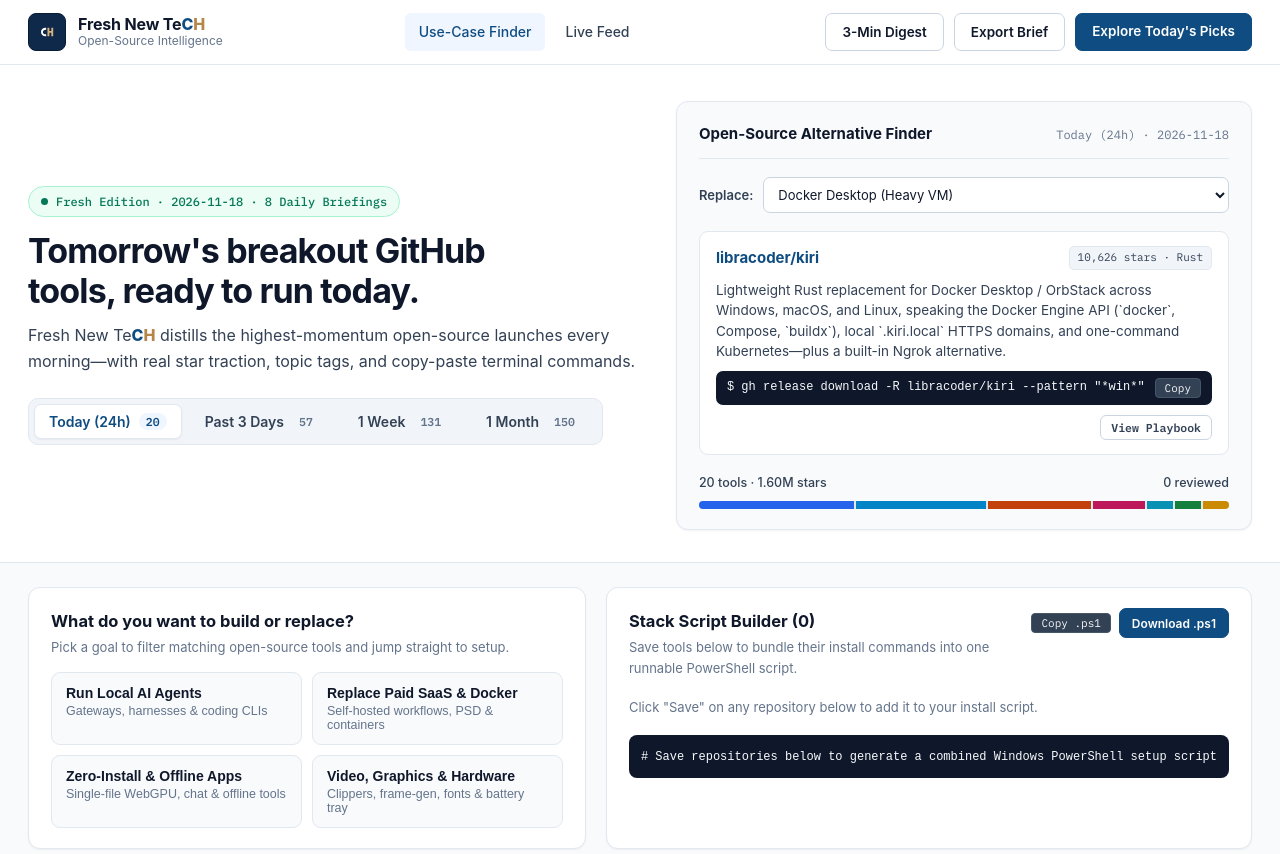
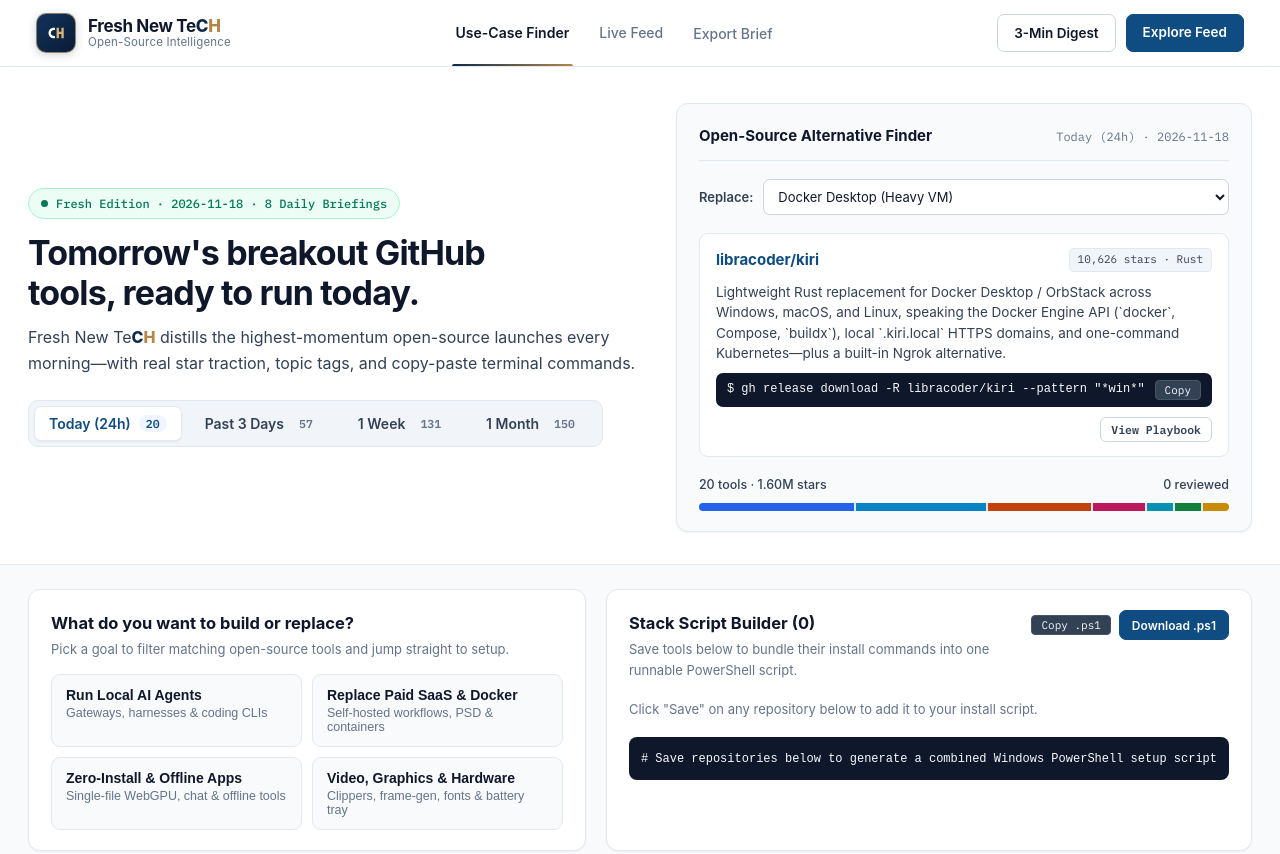
Before and after one commit to Chammin00/stackpulse, a website: page public/index.html in a window 1280 px wide. Shown: the top 854 px of the page. Drawn offline with Linux system fonts and the light colour scheme; no server answers; a web font is replaced by a local one.

Commit message:
Refine header visual hierarchy, frosted glass bar, CH emblem, and nav underline

```diff
--- a/public/index.html
+++ b/public/index.html
@@ -23,7 +23,7 @@
       <div class="header-inner">
         <a href="#top" class="brand-lockup">
           <div class="brand-icon" aria-hidden="true">
-            <svg width="24" height="24" viewBox="0 0 512 512" fill="none">
+            <svg width="30" height="30" viewBox="0 0 512 512" fill="none">
               <path d="M224 166 C168 166 128 204 128 256 C128 308 168 346 224 346 L238 346 L238 306 L224 306 C192 306 168 286 168 256 C168 226 192 206 224 206 L238 206 L238 166 Z" fill="#ffffff"/>
               <path d="M266 166 L266 346 L306 346 L306 274 L348 274 L348 346 L388 346 L388 166 L348 166 L348 236 L306 236 L306 166 Z" fill="#d6b27c"/>
             </svg>
@@ -37,13 +37,13 @@
         <nav class="header-nav" aria-label="Primary">
           <a href="#usecase-builder" class="nav-link active">Use-Case Finder</a>
           <a href="#intelligence" class="nav-link">Live Feed</a>
+          <button type="button" class="nav-link" id="exportBriefBtn">Export Brief</button>
         </nav>
 
         <div class="header-actions">
           <button type="button" class="btn-secondary hidden" id="installAppBtn">Install App</button>
           <button type="button" class="btn-secondary" id="digestBtn">3-Min Digest</button>
-          <button type="button" class="btn-secondary" id="exportBriefBtn">Export Brief</button>
-          <a href="#intelligence" class="btn-primary">Explore Today's Picks</a>
+          <a href="#intelligence" class="btn-primary">Explore Feed</a>
         </div>
       </div>
     </header>
--- a/public/styles.css
+++ b/public/styles.css
@@ -1621,3 +1621,76 @@ select:focus-visible {
     gap: 22px;
   }
 }
+
+/* EXPERT HEADER REFINEMENT */
+.site-header {
+  background: rgba(255, 255, 255, 0.88);
+  backdrop-filter: blur(12px);
+}
+
+.header-inner {
+  max-width: 1640px;
+  padding: 0 36px;
+  height: 66px;
+  gap: 28px;
+}
+
+.brand-icon {
+  width: 40px;
+  height: 40px;
+  border-radius: 10px;
+  background: linear-gradient(135deg, #13335c 0%, #091b34 100%);
+  border: 1.5px solid rgba(214, 178, 124, 0.65);
+  box-shadow: 0 2px 8px rgba(15, 41, 74, 0.2);
+}
+
+.brand-ch-c {
+  color: #0f294a;
+}
+
+.brand-name {
+  font-size: 17px;
+  letter-spacing: -0.02em;
+}
+
+.brand-sub {
+  font-size: 11.5px;
+  letter-spacing: 0.015em;
+}
+
+.header-nav {
+  gap: 22px;
+  height: 100%;
+}
+
+.nav-link {
+  position: relative;
+  height: 100%;
+  display: inline-flex;
+  align-items: center;
+  padding: 0 4px;
+  color: var(--ink-muted);
+  border-radius: 0;
+}
+
+.nav-link:hover {
+  background: transparent;
+  color: var(--ink);
+}
+
+.nav-link.active {
+  background: transparent;
+  color: var(--ink);
+  font-weight: 600;
+}
+
+.nav-link.active::after {
+  content: '';
+  position: absolute;
+  left: 0;
+  right: 0;
+  bottom: 0;
+  height: 2px;
+  background: linear-gradient(90deg, #0f294a, #b48648);
+  border-radius: 2px 2px 0 0;
+}
--- a/public/sw.js
+++ b/public/sw.js
@@ -1,4 +1,4 @@
-const CACHE_NAME = 'fresh-new-tech-v6';
+const CACHE_NAME = 'fresh-new-tech-v7';
 const APP_SHELL = [
   './',
   './index.html',
```
Also changed, not shown: dist/data/reports.json, dist/index.html, dist/styles.css, dist/sw.js, public/data/reports.json.
